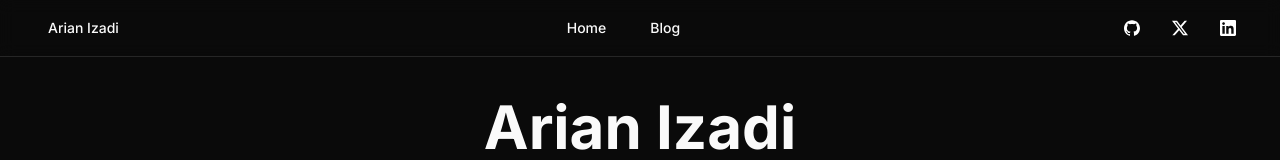
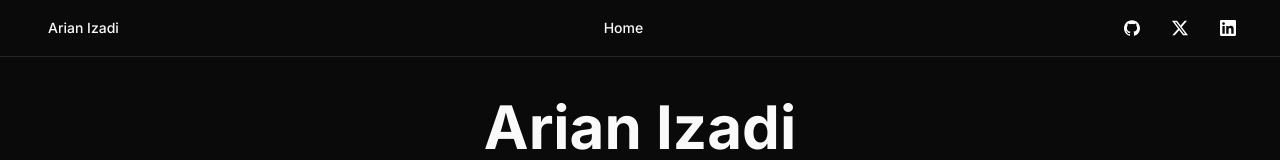
Before and after one commit to arianizadi/next-blog, a Next.js app: page / in a window 1280 px wide. Shown: the top 160 px of the page. Built offline with nearby package versions, Linux system fonts and the light colour scheme.

Commit message:
Hide Blog

```diff
--- a/components/NavBar.tsx
+++ b/components/NavBar.tsx
@@ -21,9 +21,9 @@ export function NavBar() {
           <Link href="/" className={cn(buttonVariants({ variant: "ghost" }))}>
             Home
           </Link>
-          <Link href="/blog" className={cn(buttonVariants({ variant: "ghost" }))}>
+          {/* <Link href="/blog" className={cn(buttonVariants({ variant: "ghost" }))}>
             Blog
-          </Link>
+          </Link> */}
         </div>
         <div className="flex justify-end items-center space-x-2">
           <nav className="flex items-center space-x-2">
```
